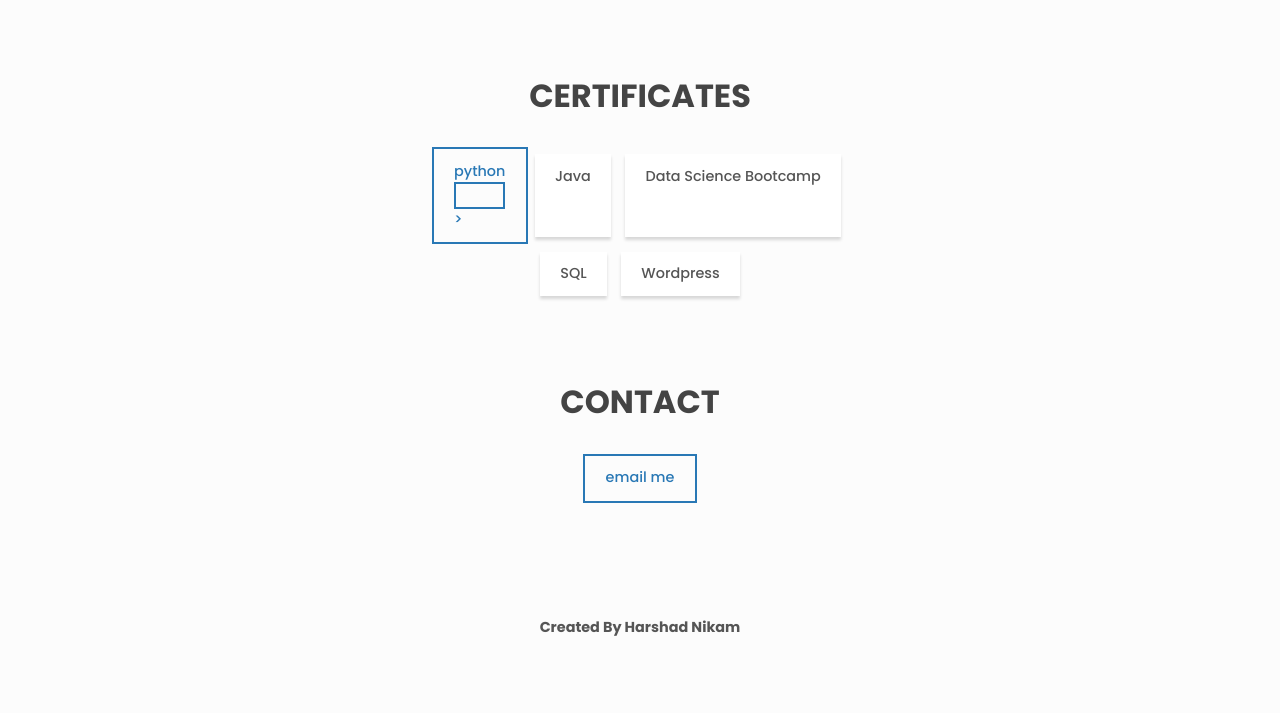
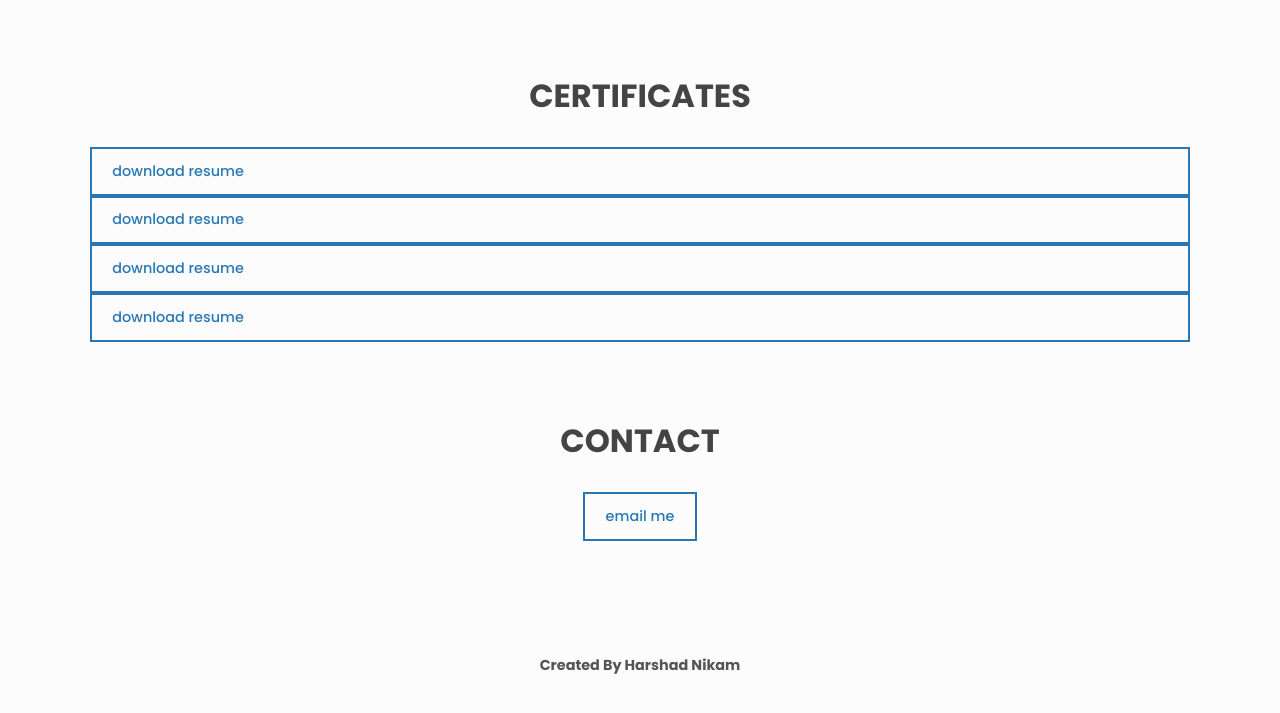
Before and after one commit to harshad-nikam/Portfolio, a plain HTML site: page index.html in a window 1280 px wide. Shown: the part 1419-2132 px from the top of the page. Before the commit the page ends 2106 px from the top, so only its background shows below. Drawn offline with Linux system fonts and the light colour scheme.

Commit message:
index.html

```diff
--- a/index.html
+++ b/index.html
@@ -167,17 +167,18 @@ driven to continuously develop skills and contribute to innovative projects.
       </section>
       <section class="section skills" id="skills">
         <h2 class="section__title">Certificates</h2>
-        <ul class="skills__list">
-          <li class="btn btn--outline">Python
-          <a href="./Harshad_Nikam.pdf" download class="download-btn">
-            <span class="btn btn--outline"></span>
-          </a>></li>
-          <li class="skills__list-item btn btn--plain">Java</li>
-          <li class="skills__list-item btn btn--plain">Data Science Bootcamp</li>
-          <li class="skills__list-item btn btn--plain">SQL</li>
-          <li class="skills__list-item btn btn--plain">Wordpress</li>
-
-        </ul>
+       <a href="./Harshad_Nikam.pdf" download class="download-btn">
+            <span class="btn btn--outline">Download Resume</span>
+          </a>
+        <a href="./Harshad_Nikam.pdf" download class="download-btn">
+            <span class="btn btn--outline">Download Resume</span>
+          </a>
+        <a href="./Harshad_Nikam.pdf" download class="download-btn">
+            <span class="btn btn--outline">Download Resume</span>
+          </a>
+        <a href="./Harshad_Nikam.pdf" download class="download-btn">
+            <span class="btn btn--outline">Download Resume</span>
+          </a>
       </section>
 
       <!-- Contact -->
```
